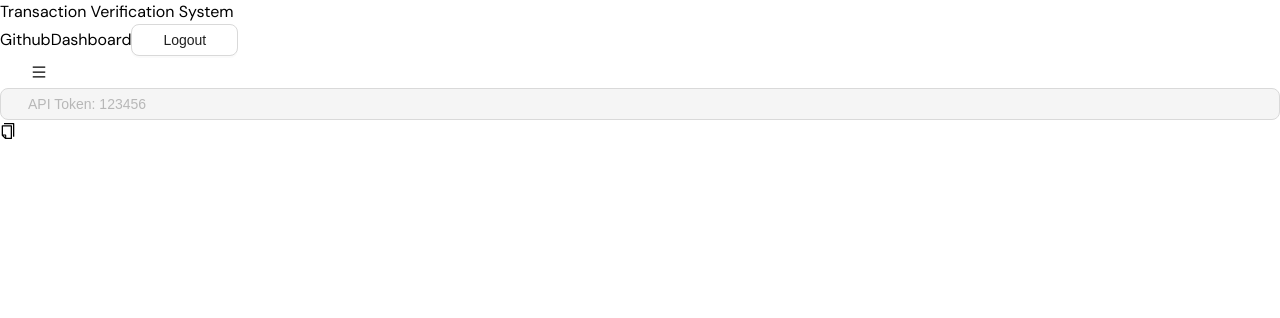
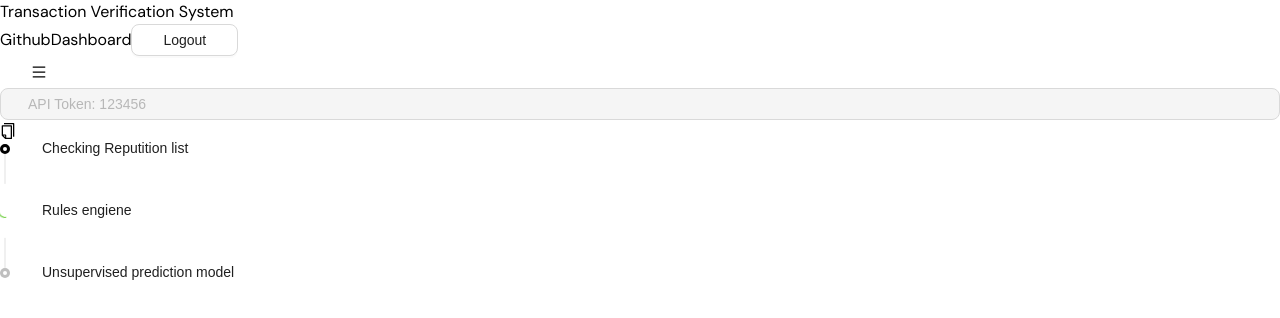
Before and after one commit to Transaction-Verification-System/web--frontend, a React (Vite) app: page /dashboard in a window 1280 px wide. Shown: the top 318 px of the page. Built offline with nearby package versions, Linux system fonts and the light colour scheme; sample sign-in values are in the browser's storage.

Commit message:
feat: restructured the components of dashboard

```diff
--- /dev/null
+++ b/src/components/molecules/dashboard/ApiTokenSection.tsx
@@ -0,0 +1,33 @@
+
+import { Input, message } from "antd";
+import { CopyOutlined } from "@ant-design/icons";
+
+const ApiTokenSection = () => {
+  const clipboardContent = "123456";
+
+  const copyLink = () => {
+    navigator.clipboard.writeText(clipboardContent);
+    message.success("Copied to clipboard");
+  };
+
+  return (
+    <div className=" border rounded-md min-h-64 flex justify-center items-center p-10 ">
+      <div className="relative w-1/2 p-0">
+        <Input
+          value={`API Token: ${clipboardContent}`}
+          className=" w-full hover:cursor-default disabled:text-black"
+          disabled
+        />
+
+        <span
+          onClick={copyLink}
+          className=" absolute cursor-pointer top-0 rounded-r-lg right-0 w-1/12 h-full border bg-white flex justify-center items-center"
+        >
+          <CopyOutlined />
+        </span>
+      </div>
+    </div>
+  );
+};
+
+export default ApiTokenSection;
--- /dev/null
+++ b/src/components/molecules/dashboard/TimelineRecorder.tsx
@@ -0,0 +1,26 @@
+import { LoadingOutlined } from "@ant-design/icons";
+import { Timeline } from "antd";
+
+const TimelineRecorder = () => {
+  return (
+    <Timeline
+      items={[
+        {
+          children: "Checking Reputition list",
+          color: "blue",
+        },
+        {
+          children: "Rules engiene",
+          dot: <LoadingOutlined />,
+          color: "green",
+        },
+        {
+          children: "Unsupervised prediction model",
+          color: "gray",
+        },
+      ]}
+    />
+  );
+};
+
+export default TimelineRecorder;
--- a/src/components/pages/dashboard/DashboardPage.tsx
+++ b/src/components/pages/dashboard/DashboardPage.tsx
@@ -1,39 +1,14 @@
+import ApiTokenSection from "@/components/molecules/dashboard/ApiTokenSection";
 import RootTemplate from "@/components/templates/root/RootTemplate";
-import { CopyOutlined } from "@ant-design/icons";
-import { Input, message } from "antd";
+import TimelineRecorder from "@/components/molecules/dashboard/TimelineRecorder";
 
 export default function DashboardPage() {
   return (
     <RootTemplate>
-      <AccessTokenSection />
+      <ApiTokenSection />
+      <div className=" flex justify-end items-center border py-10">
+      <TimelineRecorder />
+      </div>
     </RootTemplate>
   );
 }
-
-const AccessTokenSection = () => {
-  const clipboardContent = "123456";
-
-  const copyLink = () => {
-    navigator.clipboard.writeText(clipboardContent);
-    message.success("Copied to clipboard");
-  };
-
-  return (
-    <div className=" border rounded-md min-h-64 flex justify-center items-center p-10 ">
-      <div className="relative w-1/2 p-0">
-        <Input
-          value={`API Token: ${clipboardContent}`}
-          className=" w-full hover:cursor-default disabled:text-black"
-          disabled
-        />
-
-        <span
-          onClick={copyLink}
-          className=" absolute cursor-pointer top-0 rounded-r-lg right-0 w-1/12 h-full border bg-white flex justify-center items-center"
-        >
-          <CopyOutlined />
-        </span>
-      </div>
-    </div>
-  );
-};
```
